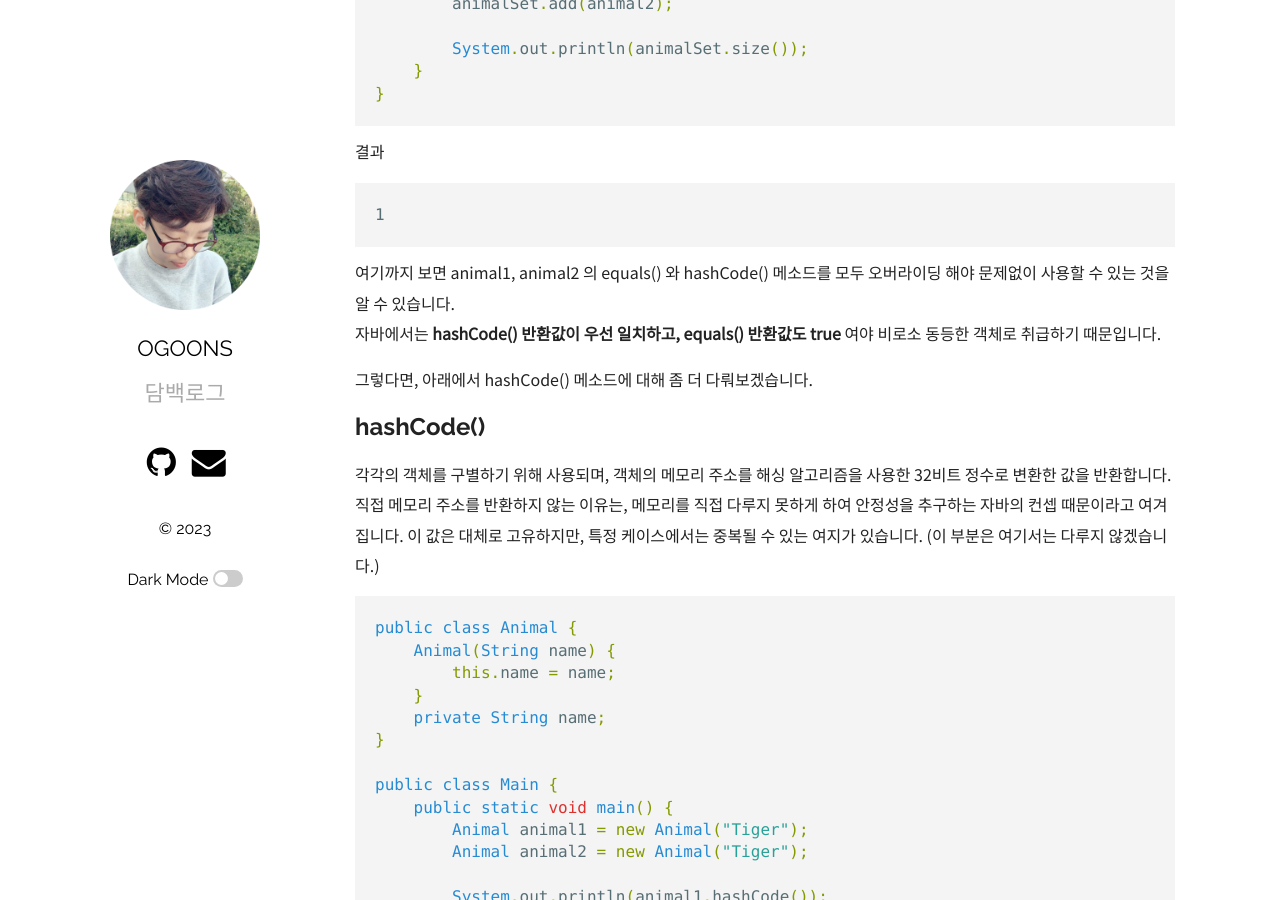
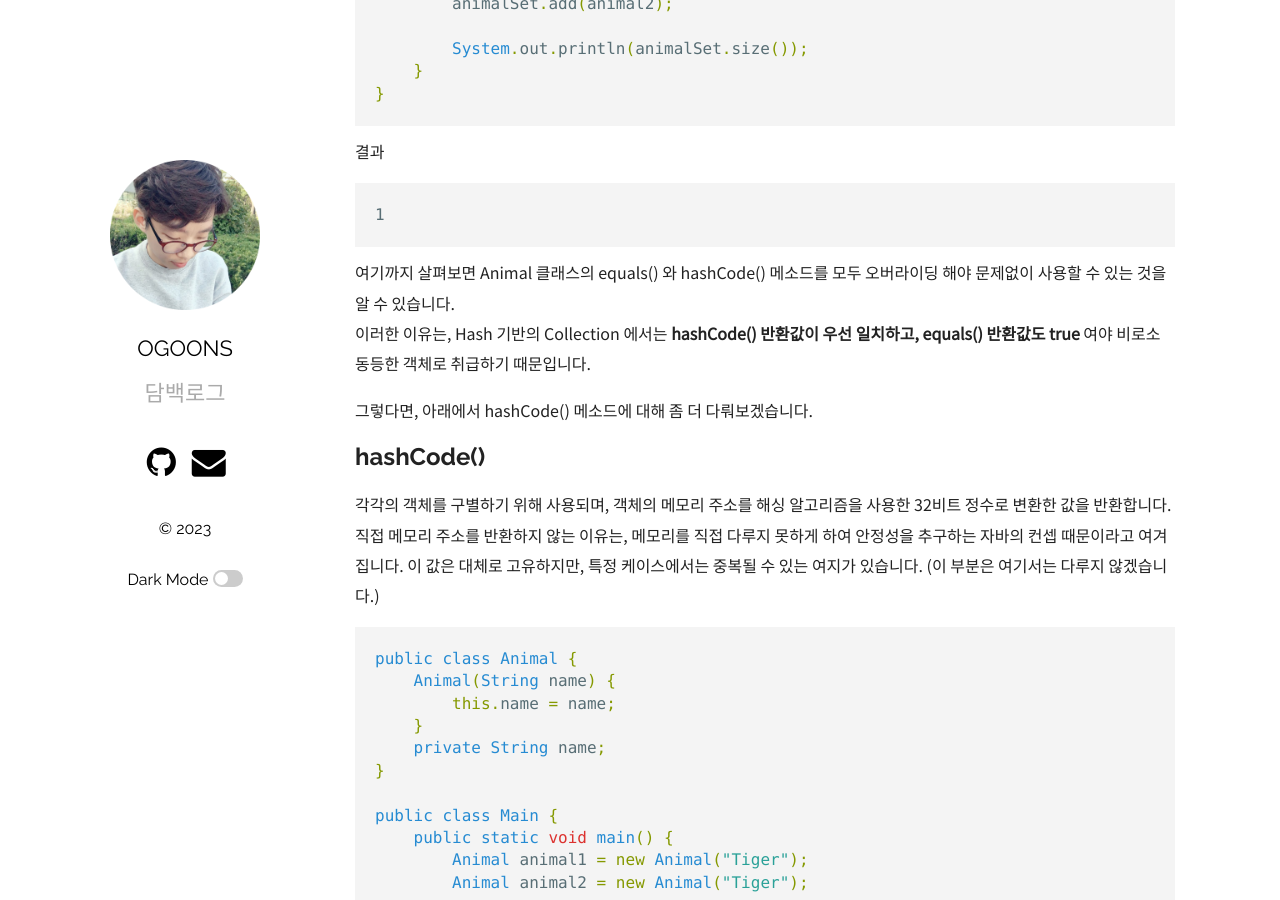
Before and after one commit to ogoons/ogoons.github.io, a Jekyll site: the page built from _posts/2023-08-25-java-hashcode.md, in a window 1280 px wide and 900 px high, scrolled down 2585 px. Built offline with Jekyll 4.4.1, drawn with Linux system fonts in a browser that asks for light colours; comment, search, counter and statistics services are not loaded.

Commit message:
Update post

```diff
--- a/_posts/2023-08-25-java-hashcode.md
+++ b/_posts/2023-08-25-java-hashcode.md
@@ -123,8 +123,8 @@ public class Main {
 1
 ~~~
 
-여기까지 보면 animal1, animal2 의 equals() 와 hashCode() 메소드를 모두 오버라이딩 해야 문제없이 사용할 수 있는 것을 알 수 있습니다.
-자바에서는 **hashCode() 반환값이 우선 일치하고, equals() 반환값도 true** 여야 비로소 동등한 객체로 취급하기 때문입니다.
+여기까지 살펴보면 Animal 클래스의 equals() 와 hashCode() 메소드를 모두 오버라이딩 해야 문제없이 사용할 수 있는 것을 알 수 있습니다.
+이러한 이유는, Hash 기반의 Collection 에서는 **hashCode() 반환값이 우선 일치하고, equals() 반환값도 true** 여야 비로소 동등한 객체로 취급하기 때문입니다.
 
 그렇다면, 아래에서 hashCode() 메소드에 대해 좀 더 다뤄보겠습니다.
 
```
